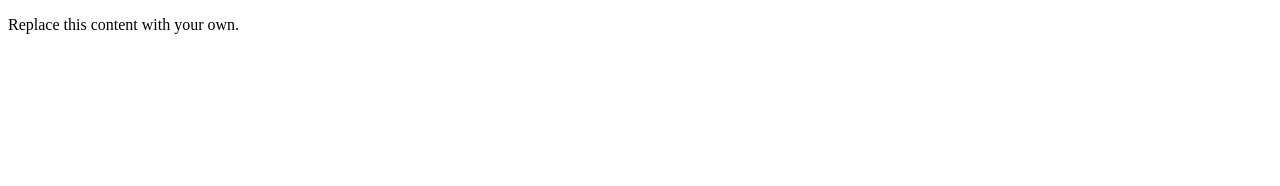
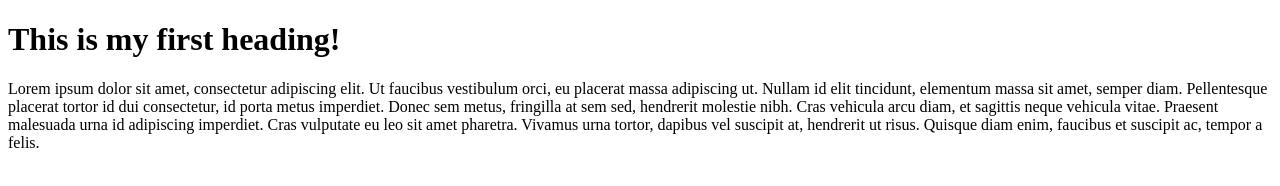
Before and after one commit to sgehrke/wsd, a plain HTML site: page index.html in a window 1280 px wide. Drawn offline with Linux system fonts and the light colour scheme.

Commit message:
added <p> content

```diff
--- a/index.html
+++ b/index.html
@@ -4,7 +4,9 @@
 		<meta charset="utf-8" />
 		<title>Example Title</title>
 	</head>
+	<h1>This is my first heading!</h1>
+		<!-- <p>Lorem ipsum dolor sit amet, consectetur adipiscing elit. Ut faucibus vestibulum orci, eu placerat massa adipiscing ut. Nullam id elit tincidunt, elementum massa sit amet, semper diam. Pellentesque placerat tortor id dui consectetur, id porta metus imperdiet. Donec sem metus, fringilla at sem sed, hendrerit molestie nibh. Cras vehicula arcu diam, et sagittis neque vehicula vitae. Praesent malesuada urna id adipiscing imperdiet. Cras vulputate eu leo sit amet pharetra. Vivamus urna tortor, dapibus vel suscipit at, hendrerit ut risus. Quisque diam enim, faucibus et suscipit ac, tempor a felis. </p> -->
 	<body>
-		<p>Replace this content with your own.</p>
+		<p>Lorem ipsum dolor sit amet, consectetur adipiscing elit. Ut faucibus vestibulum orci, eu placerat massa adipiscing ut. Nullam id elit tincidunt, elementum massa sit amet, semper diam. Pellentesque placerat tortor id dui consectetur, id porta metus imperdiet. Donec sem metus, fringilla at sem sed, hendrerit molestie nibh. Cras vehicula arcu diam, et sagittis neque vehicula vitae. Praesent malesuada urna id adipiscing imperdiet. Cras vulputate eu leo sit amet pharetra. Vivamus urna tortor, dapibus vel suscipit at, hendrerit ut risus. Quisque diam enim, faucibus et suscipit ac, tempor a felis.</p>
 	</body>
 </html>
```
